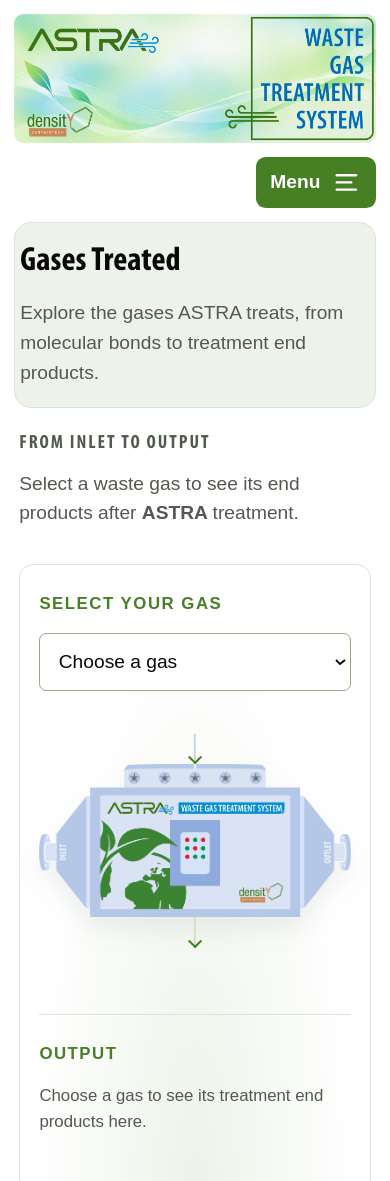
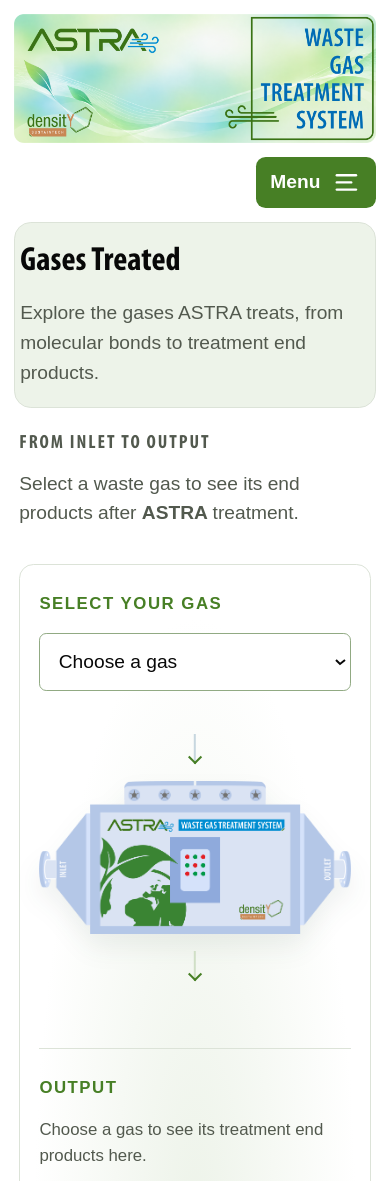
Before and after one commit to sonaliharansingh/density, a Next.js app: page /gases-treated in a window 390 px wide. Shown: the top 1181 px of the page. Built offline with nearby package versions, Linux system fonts and the light colour scheme; a web font is replaced by a local one.

Commit message:
added the gap between arrow and image

```diff
--- a/components/GasTreatmentSelector.module.css
+++ b/components/GasTreatmentSelector.module.css
@@ -42,7 +42,7 @@
 @media (max-width: 1000px) { .panel { padding: 32px 20px; gap: 12px; } .process { --flow-width: 25px; } @keyframes flow { 0% { transform: translateX(0); opacity: 0; } 20%, 75% { opacity: 1; } 100% { transform: translateX(20px); opacity: 0; } } }
 @media (max-width: 1000px) {
   .panel { grid-template-columns: minmax(0, 1fr); gap: 36px; padding: 28px 22px; }
-  .process { width: 100%; max-width: 440px; justify-self: center; margin-bottom: 20px; padding: var(--flow-width) 0; }
+  .process { width: 100%; max-width: 440px; justify-self: center; margin-bottom: 20px; padding: calc(var(--flow-width) + 14px) 0; }
   .flow { left: 50%; top: 0; width: 2px; height: var(--flow-width); transform: translateX(-50%); }
   .flow::after { right: auto; top: auto; bottom: 1px; left: 50%; transform: translateX(-50%) rotate(135deg); }
   .flow i { top: 0; left: -3px; }
```
